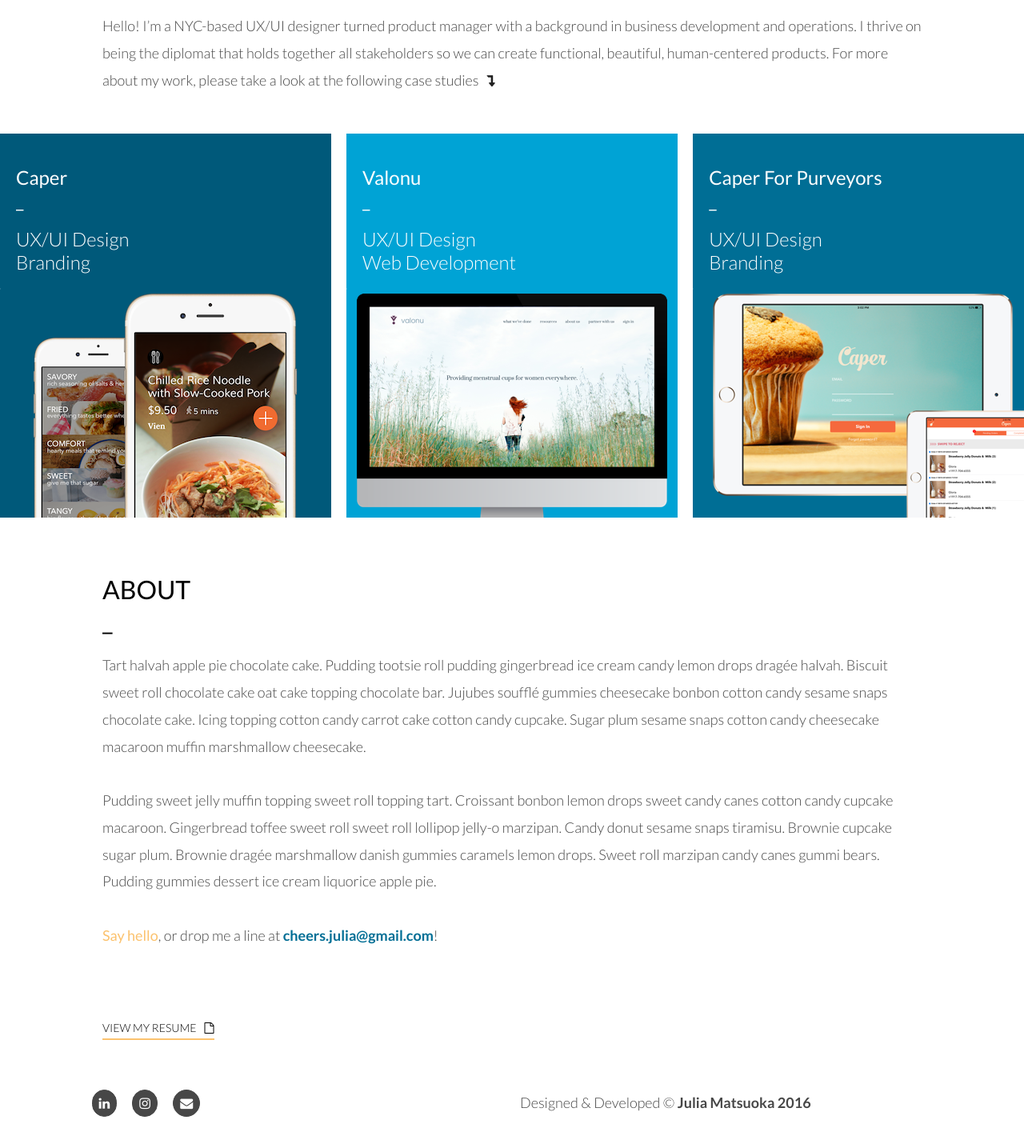
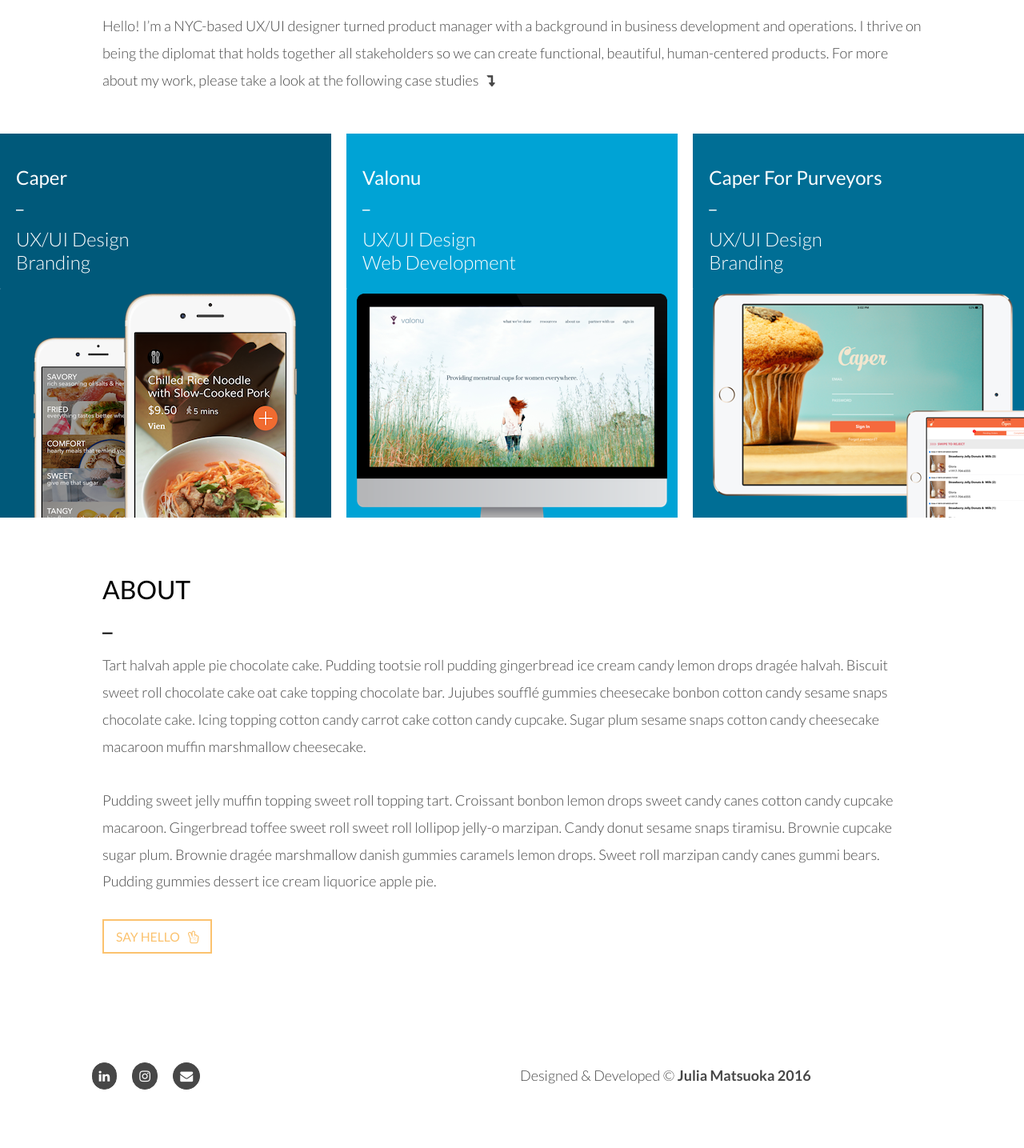
Before and after one commit to jmats/jmportfolio1, a plain HTML site: page index.html in a window 1280 px wide. Shown: the part 417-1852 px from the top of the page at 80% size. Drawn offline with Linux system fonts and the light colour scheme.

Commit message:
DEBUG20161022B

```diff
--- a/css/caperpurveyorstudy.css
+++ b/css/caperpurveyorstudy.css
@@ -306,7 +306,6 @@ nav a:hover {
 }
 .intro h3 {
   line-height: 1.5em;
-  font-weight: 300;
 }
 /* OVERVIEW */
 .overview {
--- a/css/caperstudy.css
+++ b/css/caperstudy.css
@@ -308,7 +308,6 @@ nav a:hover {
 }
 .intro h3 {
   line-height: 1.5em;
-  font-weight: 300;
 }
 
 /* OVERVIEW */
--- a/css/style.css
+++ b/css/style.css
@@ -146,13 +146,13 @@ footer {
 /* BUTTONS */
 .btn {
    background: transparent;
-   border-bottom: 2px solid #FBC26E;
-   color:#000000;
+   border: 2px solid #FBC26E;
+   color: #FBC26E;
    font-family: 'Lato';
    font-size: 0.875em; /*14px*/
-   font-weight: 300;
+   font-weight: 400;
    margin: auto;
-   padding-bottom: 5px;
+   padding: 10px 15px 10px 15px;
    line-height: 35px;
    text-decoration: none;
    width: 180px;
@@ -291,12 +291,6 @@ nav a:hover {
   text-align: left;
   color: #202020;
   font-weight: 300;
-}
-.intro a:hover {
-  color: #FBC26E;
-}
-.intro .fa {
-  color: #202020;
 }
 
 /* CASE STUDIES */
@@ -444,8 +438,10 @@ nav a:hover {
   color: #006E95;
 }
 .about a:hover {
-  color: #FBC26E;
+  color: #ffffff;
+  background-color: #FBC26E;
 }
+
 
 /* FOOTER */
 footer {
--- a/css/valonustudy.css
+++ b/css/valonustudy.css
@@ -307,7 +307,6 @@ nav a:hover {
 }
 .intro h3 {
   line-height: 1.5em;
-  font-weight: 300;
 }
 /* OVERVIEW */
 .overview {
--- a/index.html
+++ b/index.html
@@ -105,9 +105,8 @@
   <p>Tart halvah apple pie chocolate cake. Pudding tootsie roll pudding gingerbread ice cream candy lemon drops dragée halvah. Biscuit sweet roll chocolate cake oat cake topping chocolate bar. Jujubes soufflé gummies cheesecake bonbon cotton candy sesame snaps chocolate cake. Icing topping cotton candy carrot cake cotton candy cupcake. Sugar plum sesame snaps cotton candy cheesecake macaroon muffin marshmallow cheesecake.
   <br><br>
   Pudding sweet jelly muffin topping sweet roll topping tart. Croissant bonbon lemon drops sweet candy canes cotton candy cupcake macaroon. Gingerbread toffee sweet roll sweet roll lollipop jelly-o marzipan. Candy donut sesame snaps tiramisu. Brownie cupcake sugar plum. Brownie dragée marshmallow danish gummies caramels lemon drops. Sweet roll marzipan candy canes gummi bears. Pudding gummies dessert ice cream liquorice apple pie.
-  <br><br><a href="contact.html">Say hello</a>, or drop me a line at <a href="mailto:cheers.julia@gmail.com" target="_blank"><span>cheers.julia@gmail.com</span></a>!
-  </p>
-  <a href="#" class="btn">VIEW MY RESUME<i class="fa fa-file-o" aria-hidden"true"></i></a>
+  <br><br>
+  <a href="contact.html" class="btn">SAY HELLO<i class="fa fa-hand-peace-o" aria-hidden"true"></i></a>
 </section>
 </main>
 <!-- END MAIN -->
```
